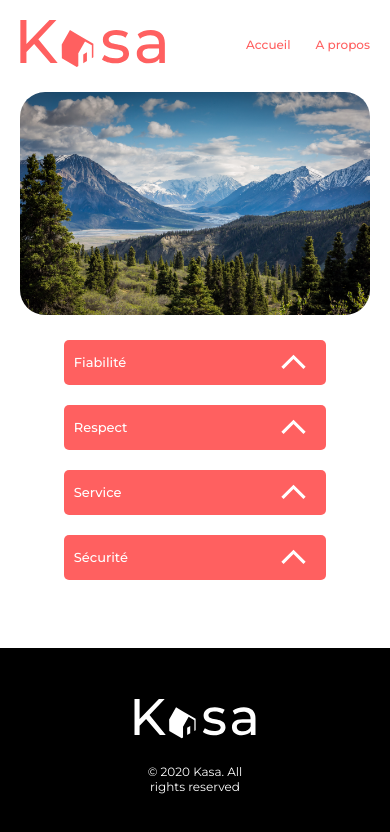
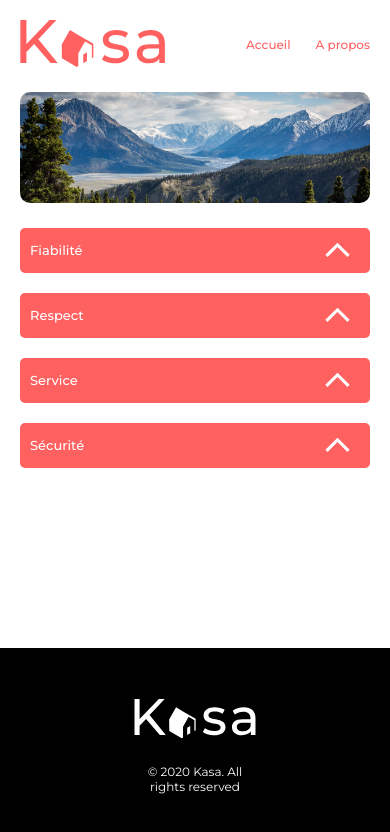
Before and after one commit to 3mpty78/Kasa, a React (Vite) app: page /about in a window 390 px wide. Shown: the top 832 px of the page. Built offline with nearby package versions, Linux system fonts and the light colour scheme.

Commit message:
About page responsive done

```diff
--- a/src/assets/styles/pages/about.scss
+++ b/src/assets/styles/pages/about.scss
@@ -13,6 +13,11 @@
         height: 223px;
         object-fit: cover;
         border-radius: $S;
+
+        @media screen and (max-width: 700px) {
+            height: 111px;
+            border-radius: 10px;
+        }
     }
     .dropdownContainer {
         width: 75%;
@@ -20,5 +25,9 @@
         margin: 0;
         padding: 0;
         gap: 0;
+
+        @media screen and (max-width: 700px) {
+            width: 100%;
+        }
     }
 }
```
